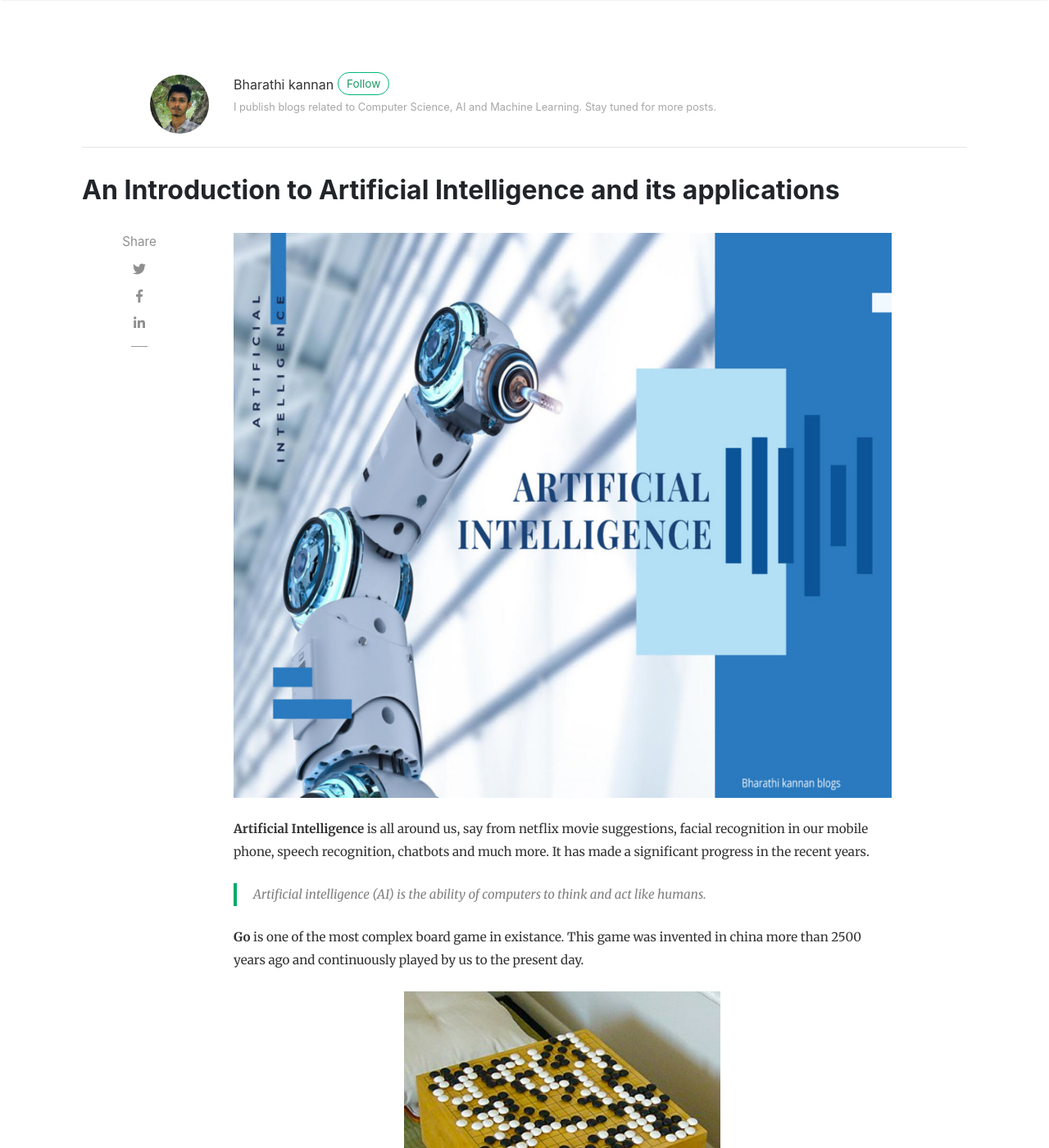
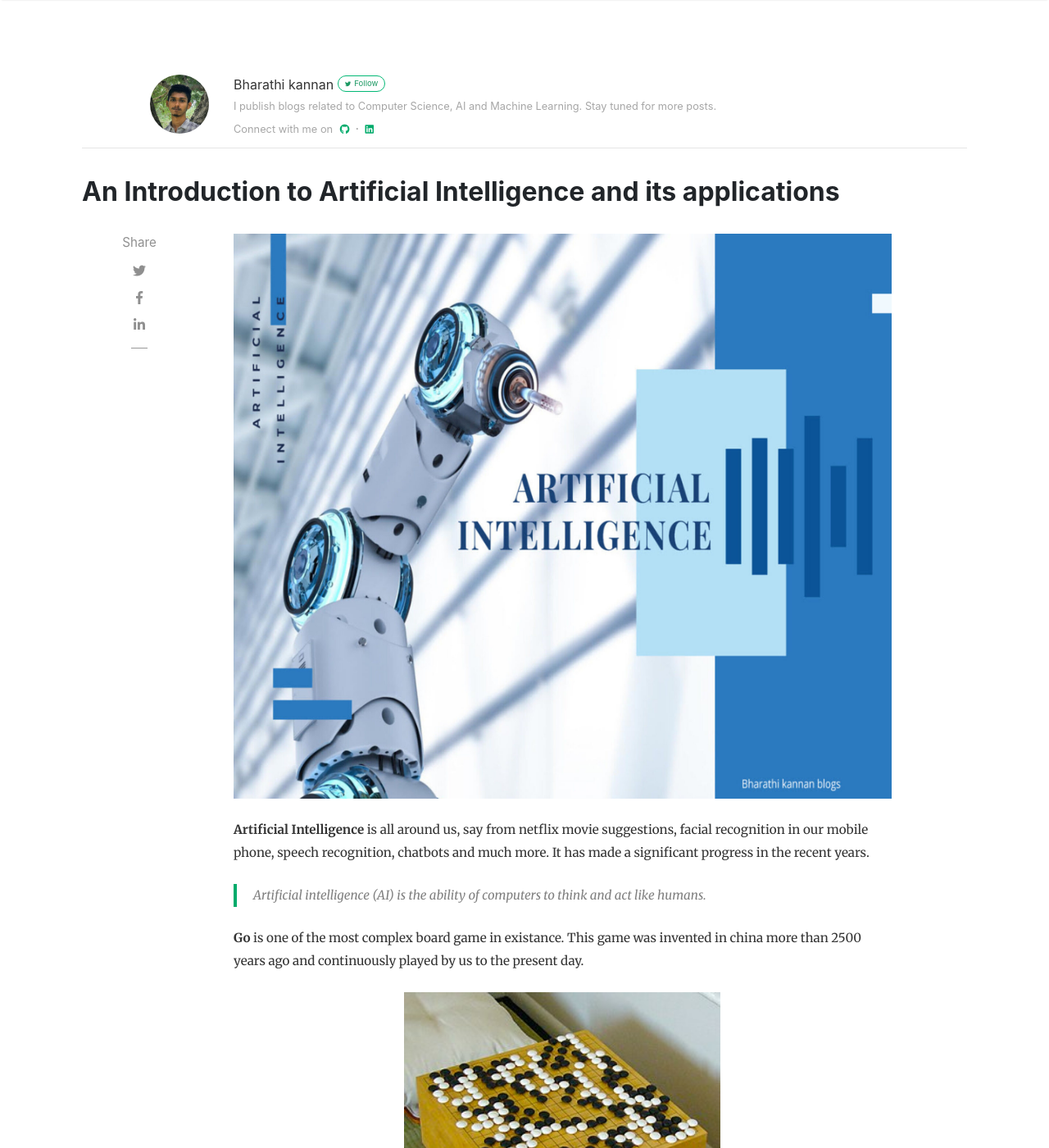
Before and after one commit to bharathikannann/blogs, a Jekyll site: the page built from _posts/2020-10-27-an-introduction-to-artificial-intelligence-and-its-applications.md, in a window 1280 px wide and 1400 px high. Shown: the whole window at 82% size. Built offline with Jekyll 4.4.1, drawn with Linux system fonts in a browser that asks for light colours; nearby versions of some CDN libraries; formulas are drawn with MathJax 3; comment, search, counter and statistics services are not loaded.

Commit message:
update author contacts in post layout

```diff
--- a/_config.yml
+++ b/_config.yml
@@ -24,7 +24,7 @@ authors:
     avatar: 'assets/images/bharathikannan.jpg'
     gravatar: e56154546cf4be74e393c62d1ae9f9d4
     email: bharathikannan1311@gmail.com
-    web: https://bharathikannann.github.io/blogs/about.html
+    web: https://bharathikannann.github.io/
     twitter: https://twitter.com/bkn1311?s=08
     description: "I publish blogs related to Computer Science, AI and Machine Learning. Stay tuned for more posts. "
   john:
--- a/_layouts/post.html
+++ b/_layouts/post.html
@@ -24,8 +24,15 @@ post_class: post-template
             </div>
             <div class="col-xs-12 col-md-10 col-lg-10 text-center text-md-left">
                 <a target="_blank" class="link-dark" href="{{ author.web }}">{{ author.display_name }}</a><a target="_blank"
-                    href="{{ author.twitter }}" class="btn follow">Follow</a><br>
-                <span class="author-description description-text">{{ author.description }}</span>
+                    href="{{ author.twitter }}" class="btn follow"><i class="fab fa-xs fa-twitter mr-1"></i>Follow</a>
+                    <br>
+                <span class="author-description description-text">{{ author.description }}</span><br>
+                <span class="author-description description-text mt-0">Connect with me on</span>
+                <a target="_blank" href="https://github.com/bharathikannann"><i class="fab fa-xs ml-1 fa-github"></i></a>
+                <span class="dot"></span>
+                <a target="_blank" href="https://www.linkedin.com/in/bharathi-kannan-n-077a1b14a/"><i
+                        class="fab fa-xs fa-linkedin"></i></a>
+
             </div>
         </div>
         <hr class="mt-2 mb-0">
--- a/assets/css/screen.css
+++ b/assets/css/screen.css
@@ -536,10 +536,10 @@ ul.tags li a:hover {
 .btn.follow {
     border-color: #02B875;
     color: #1C9963;
-    padding: 3px 10px;
+    padding: 2px 8px 2px 8px;
     text-align: center;
     border-radius: 999em;
-    font-size: 0.85rem;
+    font-size: 0.6rem;
     display: inline-block;
 }
 
```
